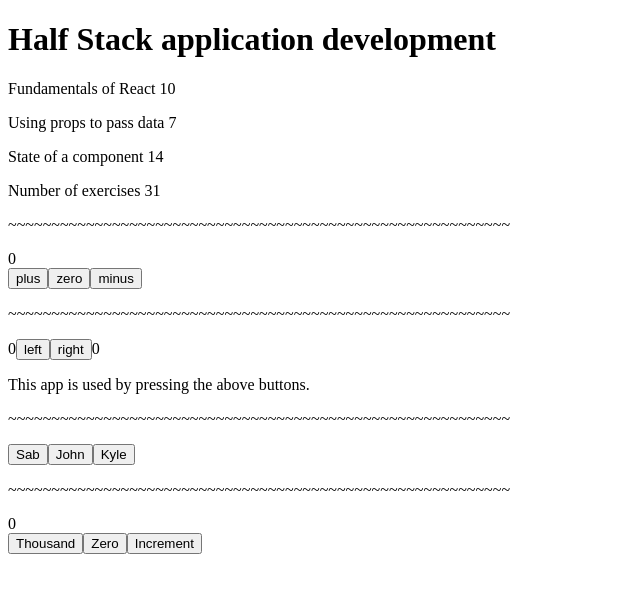
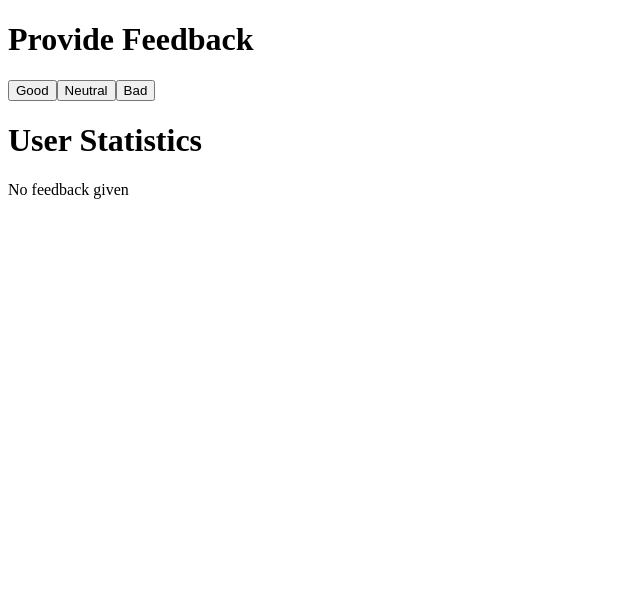
Before and after one commit to jarod-f/fullstack-learning, a React (Create React App) app in the folder part1/react/: page / in a window 1280 px wide. Shown: the top 592 px of the page, without its empty margins (0-640 px from the left). Built offline with nearby package versions, Linux system fonts and the light colour scheme.

Commit message:
Complete unicafe exercise

```diff
--- a/part1/react/src/App.js
+++ b/part1/react/src/App.js
@@ -1,182 +1,65 @@
-import { useState } from 'react';
+import { useState } from "react";
 
-/****************************************************************
- *                   App Code Local Functions                   *
- ****************************************************************/
-/**
- * Renders the name of the course
- */
-const Header = (props) => {
-  return (
-    <h1>{props.course.name}</h1>
-  );
-}
 
-/**
- * Renders a course and its corresponding number of exercises
- */
-const Part = (props) => {
-  return (
-    <p>
-      {props.name} {props.exercises}
-    </p>
-  );
-}
+/******************************************************************************
+ *                          App Code Local Functions                          *
+ ******************************************************************************/
+const Header = ({ text }) => <h1>{text}</h1>
 
-/**
- * Renders the course parts and the corresponding numbers of exercises
- */
-const Content = (props) => {
-  return (
-    <div>
-      <Part name={props.course.parts[0].name} exercises={props.course.parts[0].exercises} />
-      <Part name={props.course.parts[1].name} exercises={props.course.parts[1].exercises} />
-      <Part name={props.course.parts[2].name} exercises={props.course.parts[2].exercises} />
-    </div>
-  );
-}
-
-/**
- * Renders the total number of exercises
- */
-const Total = (props) => {
-  const total = props.course.parts.reduce((previousValue, currPart) => (
-                                            previousValue + currPart.exercises
-                                          ), 0);
-  return (
-    <p>Number of exercises {total}</p>
-  );
-}
-
-/****************************************************************
- *                 Example Code Local Functions                 *
- ****************************************************************/
-const Hello = ({ name, age }) => {
-  const birthYear = () => new Date().getFullYear()- age;
-
-  return(
-    <div>
-      <p>Hello {name}, you are {age} years old.</p>
-      <p>So you were probably born in {birthYear()}</p>
-    </div>
-  );
-}
-
-const Display = ({ counter }) => <div>{counter}</div>
-
-const Button = ({ onClick, text }) => (
-  <button onClick={onClick}>
+const Button = ({ handleClick, text }) => (
+  <button onClick={handleClick}>
     {text}
   </button>
 )
 
-const History = ({ allClicks }) => {
-  if (allClicks.length === 0) {
-    return (
-      <div>
-        <p>This app is used by pressing the above buttons.</p>
-      </div>
-    );
-  } else {
-    return (
-      <div>
-        <p>Button press history: {allClicks.join(' ')}</p>
-      </div>
-    );
+const StatisticRow = ({ statistic, value }) => (
+  <tr>
+    <td>{statistic}</td>
+    <td>{value}</td>
+  </tr>
+)
+
+const Statistics = ({ good, neutral, bad }) => {
+  const totalClicks = good + neutral + bad;
+
+  // Handle case where no clicks provided
+  if (totalClicks === 0) {
+    return <div>No feedback given</div>;
   }
+
+  return (
+    <table>
+      <tbody>
+        <StatisticRow statistic='Good' value={good} />
+        <StatisticRow statistic='Neutral' value={neutral} />
+        <StatisticRow statistic='Bad' value={bad} />
+        <StatisticRow statistic='All' value={totalClicks} />
+        <StatisticRow statistic='Average' value={(good - bad) / totalClicks} />
+        <StatisticRow statistic='Positive'
+                      value={`${good / totalClicks * 100} %`} />
+      </tbody>
+    </table>
+  );
 }
 
-
-/****************************************************************
- *                        App Definition                        *
- ****************************************************************/
+/******************************************************************************
+ *                               App Definition                               *
+ ******************************************************************************/
 const App = () => {
-  /**
-   * App code local variables
-   */
-  const course = {
-    name: 'Half Stack application development',
-    parts: [
-      {
-        name: 'Fundamentals of React',
-        exercises: 10
-      },
-      {
-        name: 'Using props to pass data',
-        exercises: 7
-      },
-      {
-        name: 'State of a component',
-        exercises: 14
-      }
-    ]
-  };
-
-  const TextDivider = () =>
-    <p>~~~~~~~~~~~~~~~~~~~~~~~~~~~~~~~~~~~~~~~~~~~~~~~~~~~~~~~~~~</p>;
-
-  /**
-   * Example code local variables
-   */
-  const [ counter, setCounter ] = useState(0);
-
-  const incrementByOne = () => setCounter(counter + 1);
-  const setToZero = () => setCounter(0);
-  const decrementByOne = () => setCounter(counter - 1);
-
-  const [clicks, setClicks] = useState({
-    left: 0, right: 0
-  });
-  const [allClicks, setAll] = useState([]);
-
-  const [value, setValue] = useState(0);
-
-  const handleLeftClick = () => {
-    setClicks({ ...clicks, left: clicks.left + 1 });
-    setAll(allClicks.concat('L'));
-  }
-  const handleRightClick = () => {
-    setClicks({ ...clicks, right: clicks.right + 1 });
-    setAll(allClicks.concat('R'));
-  }
-
-  const getSayHelloClickHandler = (name) => () => console.log(`Hello ${name}`);
-
-  const setToValue = (newValue) => setValue(newValue);
+  // Save the clicks of each button to their own state
+  const [good, setGood] = useState(0);
+  const [neutral, setNeutral] = useState(0);
+  const [bad, setBad] = useState(0);
 
   return (
     <div>
-      <Header course={course} />
-      <Content course={course} />
-      <Total course={course} />
+      <Header text='Provide Feedback' />
+      <Button handleClick={() => setGood(good + 1)} text='Good' />
+      <Button handleClick={() => setNeutral(neutral + 1)} text='Neutral' />
+      <Button handleClick={() => setBad(bad + 1)} text='Bad' />
 
-      <TextDivider />
-
-      <Display counter={counter} />
-      <Button onClick={incrementByOne} text='plus' />
-      <Button onClick={setToZero} text='zero' />
-      <Button onClick={decrementByOne} text='minus' />
-
-      <TextDivider />
-
-      {clicks.left}
-      <Button onClick={handleLeftClick} text='left' />
-      <Button onClick={handleRightClick} text='right' />
-      {clicks.right}
-      <History allClicks={allClicks} />
-
-      <TextDivider />
-
-      <Button onClick={getSayHelloClickHandler('Sab')} text='Sab' />
-      <Button onClick={getSayHelloClickHandler('John')} text='John' />
-      <Button onClick={getSayHelloClickHandler('Kyle')} text='Kyle' />
-
-      <TextDivider />
-
-      <Display counter={value} />
-      <Button onClick={() => setToValue(1000)} text='Thousand' />
-      <Button onClick={() => setToValue(0)} text='Zero' />
-      <Button onClick={() => setToValue(value + 1)} text='Increment' />
+      <Header text='User Statistics' />
+      <Statistics good={good} neutral={neutral} bad={bad} />
     </div>
   );
 }
```
